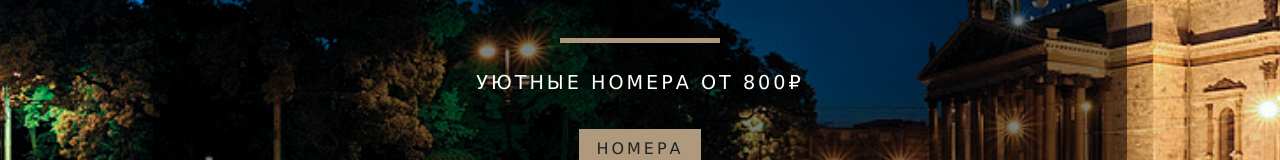
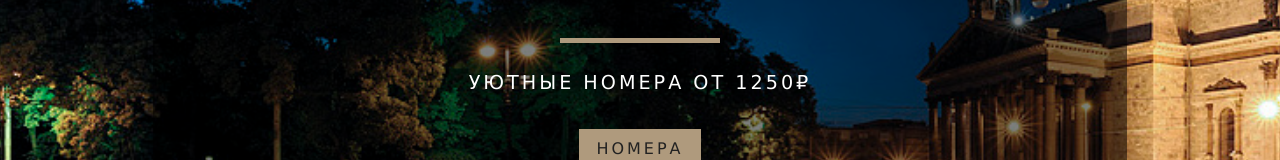
Before and after one commit to sensaur/telezhnayaHouse, a React (Create React App) app: page / in a window 1280 px wide. Shown: the part 404-564 px from the top of the page. Built offline with nearby package versions, Linux system fonts and the light colour scheme; no server answers.

Commit message:
minimum price changed

```diff
--- a/src/components/Form.js
+++ b/src/components/Form.js
@@ -9,9 +9,9 @@ import "react-datepicker/dist/react-datepicker.css";
 function Form() {
     const [startDate, setStartDate] = useState(new Date());
     let roomPrice = new Map();
-    roomPrice.set('Номер-студио', 800)
-    roomPrice.set('Апартаменты-студио', 1350)
-    roomPrice.set('Апартаменты', 1750)
+    roomPrice.set('Номер-студио', 1250)
+    roomPrice.set('Апартаменты-студио', 1750)
+    roomPrice.set('Апартаменты', 2000)
 
     const [toSend, setToSend] = useState({
         room_type: '',
--- a/src/pages/Home.js
+++ b/src/pages/Home.js
@@ -10,7 +10,7 @@ function Home() {
             <Hero hero="defaultHero">
                 <Banner
                     title="Добро пожаловать"
-                    subtitle="уютные номера от 800₽">
+                    subtitle="уютные номера от 1250₽">
                     <Link to="/rooms" className="btn-primary">
                         номера
                     </Link>
```
